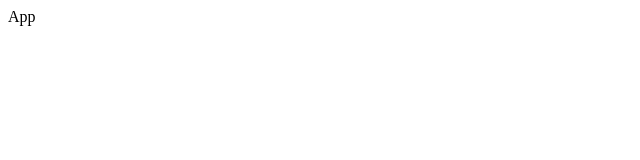
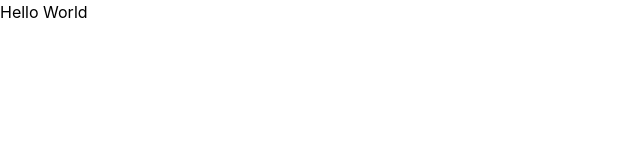
Before and after one commit to SubhankarDey26/Clothix, a React app in the folder Frontend/: page / in a window 1280 px wide. Shown: the top 160 px of the page, without its empty margins (0-640 px from the left). Built offline with nearby package versions, Linux system fonts and the light colour scheme; the HTML template or start-up script is replaced by a standard one.

Commit message:
feat: add routing setup with initial Hello World component

```diff
--- a/Frontend/package.json
+++ b/Frontend/package.json
@@ -16,6 +16,7 @@
     "react": "^19.2.6",
     "react-dom": "^19.2.6",
     "react-redux": "^9.3.0",
+    "react-router": "^7.17.0",
     "tailwindcss": "^4.3.1"
   },
   "devDependencies": {
--- a/Frontend/src/App/App.jsx
+++ b/Frontend/src/App/App.jsx
@@ -1,8 +1,13 @@
+import "./App.css"
+import { RouterProvider } from "react-router"
+import { routes } from "./app.routes"
 
 
 const App = () => {
   return (
-    <div>App</div>
+    <>
+    <RouterProvider router={routes}/>
+    </>
   )
 }
 
```
Also changed, not shown: Frontend/src/App/app.routes.jsx (added, +9 -0 lines), 1 other file (tests, documents, lock files or other folders).
